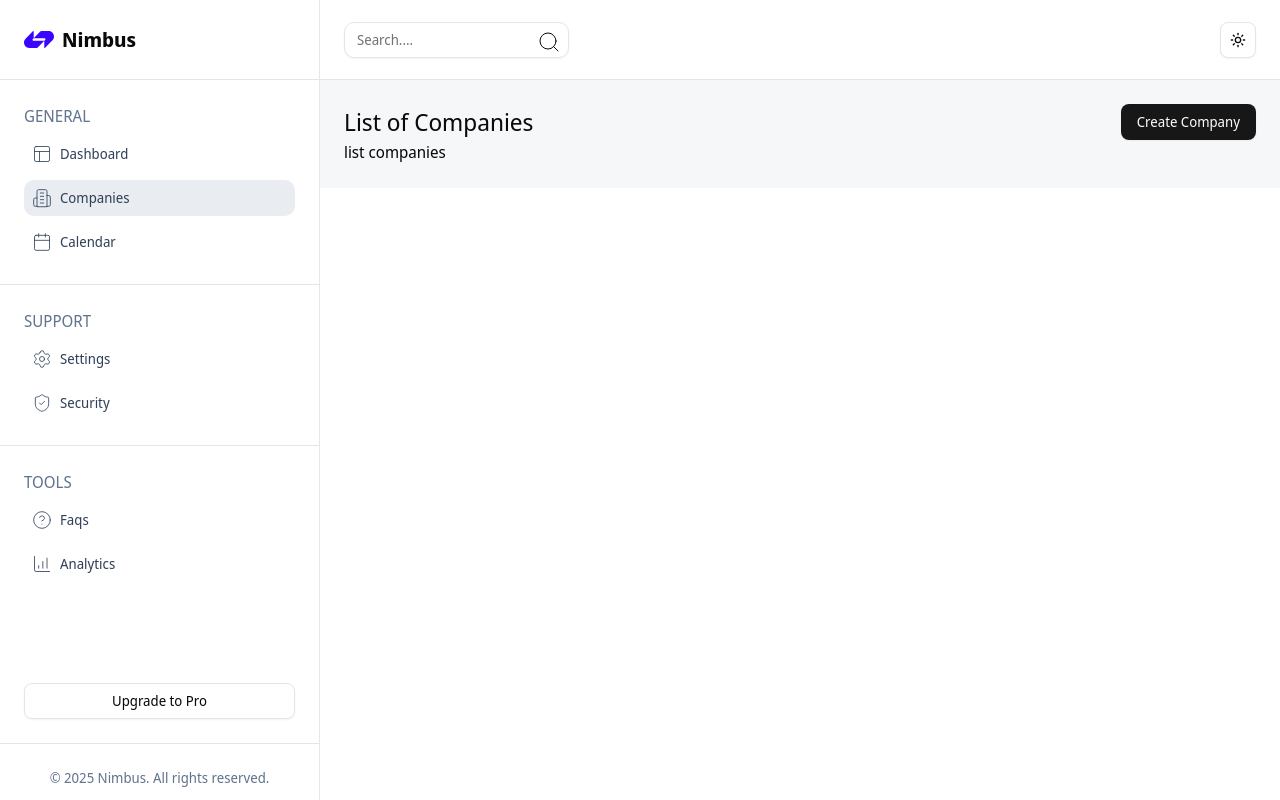
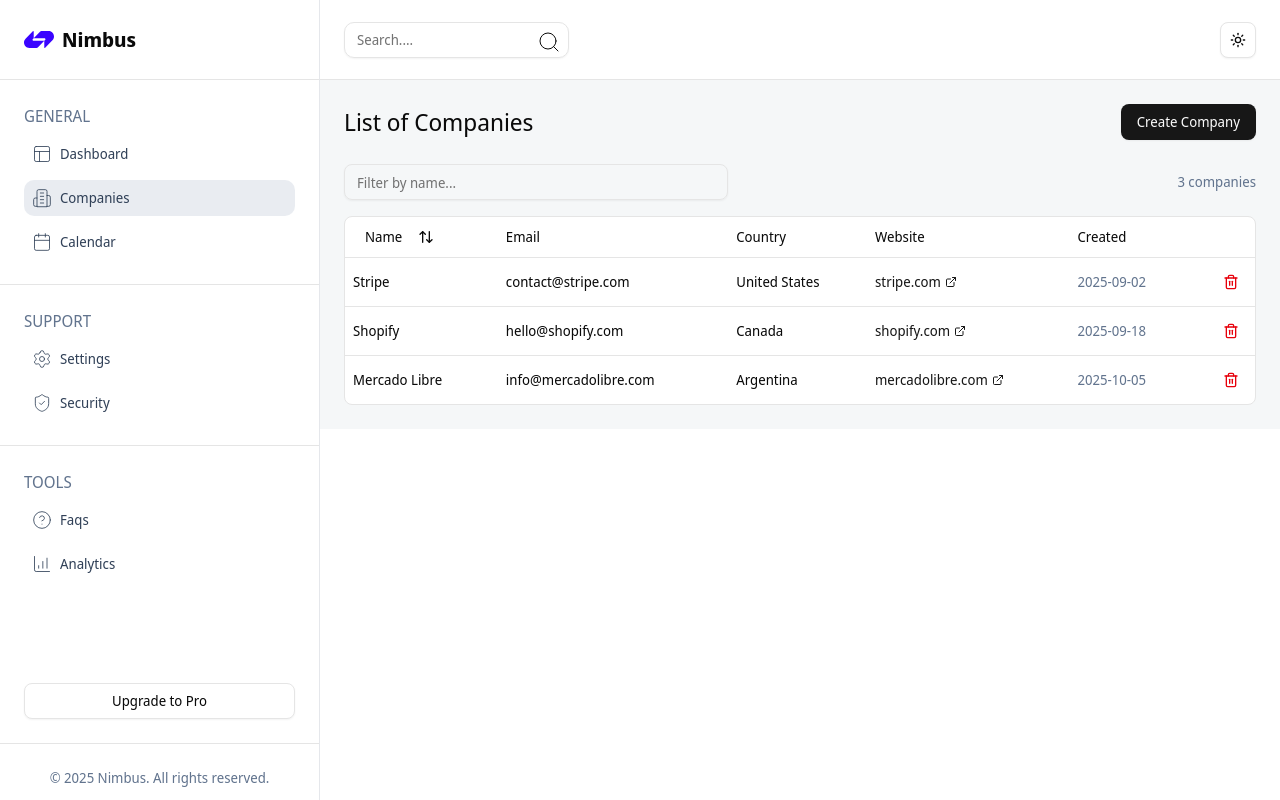
Before and after one commit to JoanMateo77/Dashboard-Empresarial, a Next.js app: page /Companies in a window 1280 px wide. Built offline with nearby package versions, Linux system fonts and the light colour scheme.

Commit message:
formulario para crear companies y tabla con filtro, orden y eliminar

```diff
--- /dev/null
+++ b/app/(routes)/Companies/components/CompaniesList/CompaniesList.tsx
@@ -0,0 +1,201 @@
+"use client";
+
+import * as React from "react";
+import {
+  ColumnDef,
+  ColumnFiltersState,
+  flexRender,
+  getCoreRowModel,
+  getFilteredRowModel,
+  getPaginationRowModel,
+  getSortedRowModel,
+  SortingState,
+  useReactTable,
+} from "@tanstack/react-table";
+import { ArrowUpDown, ExternalLink, Trash2 } from "lucide-react";
+
+import { Button } from "@/components/ui/button";
+import { Input } from "@/components/ui/input";
+import {
+  Table,
+  TableBody,
+  TableCell,
+  TableHead,
+  TableHeader,
+  TableRow,
+} from "@/components/ui/table";
+
+import { useCompanies } from "../../companies-context";
+import { Company } from "../../companies.types";
+
+function formatDate(iso: string) {
+  // Formato determinista (YYYY-MM-DD) para evitar diferencias server/client.
+  return new Date(iso).toISOString().slice(0, 10);
+}
+
+export function CompaniesList() {
+  const { companies, removeCompany, hydrated } = useCompanies();
+  const [sorting, setSorting] = React.useState<SortingState>([]);
+  const [columnFilters, setColumnFilters] = React.useState<ColumnFiltersState>(
+    []
+  );
+
+  const columns = React.useMemo<ColumnDef<Company>[]>(
+    () => [
+      {
+        accessorKey: "name",
+        header: ({ column }) => (
+          <Button
+            variant="ghost"
+            className="px-0"
+            onClick={() =>
+              column.toggleSorting(column.getIsSorted() === "asc")
+            }
+          >
+            Name
+            <ArrowUpDown className="ml-2 h-4 w-4" />
+          </Button>
+        ),
+        cell: ({ row }) => (
+          <span className="font-medium">{row.getValue("name")}</span>
+        ),
+      },
+      {
+        accessorKey: "email",
+        header: "Email",
+        cell: ({ row }) => (
+          <span className="lowercase">{row.getValue("email")}</span>
+        ),
+      },
+      {
+        accessorKey: "country",
+        header: "Country",
+      },
+      {
+        accessorKey: "website",
+        header: "Website",
+        cell: ({ row }) => {
+          const website = row.original.website;
+          if (!website) return <span className="text-slate-400">—</span>;
+          return (
+            <a
+              href={website}
+              target="_blank"
+              rel="noreferrer"
+              className="inline-flex items-center gap-1 text-primary hover:underline"
+            >
+              {website.replace(/^https?:\/\//, "")}
+              <ExternalLink className="h-3 w-3" />
+            </a>
+          );
+        },
+      },
+      {
+        accessorKey: "createdAt",
+        header: "Created",
+        cell: ({ row }) => (
+          <span className="text-slate-500">
+            {formatDate(row.getValue("createdAt"))}
+          </span>
+        ),
+      },
+      {
+        id: "actions",
+        enableHiding: false,
+        cell: ({ row }) => (
+          <div className="text-right">
+            <Button
+              variant="ghost"
+              size="icon"
+              className="h-8 w-8 text-destructive hover:text-destructive"
+              aria-label={`Delete ${row.original.name}`}
+              onClick={() => removeCompany(row.original.id)}
+            >
+              <Trash2 className="h-4 w-4" />
+            </Button>
+          </div>
+        ),
+      },
+    ],
+    [removeCompany]
+  );
+
+  const table = useReactTable({
+    data: companies,
+    columns,
+    onSortingChange: setSorting,
+    onColumnFiltersChange: setColumnFilters,
+    getCoreRowModel: getCoreRowModel(),
+    getPaginationRowModel: getPaginationRowModel(),
+    getSortedRowModel: getSortedRowModel(),
+    getFilteredRowModel: getFilteredRowModel(),
+    state: { sorting, columnFilters },
+  });
+
+  return (
+    <div className="w-full">
+      <div className="flex items-center py-4">
+        <Input
+          placeholder="Filter by name..."
+          value={(table.getColumn("name")?.getFilterValue() as string) ?? ""}
+          onChange={(event) =>
+            table.getColumn("name")?.setFilterValue(event.target.value)
+          }
+          className="max-w-sm"
+        />
+        <span className="ml-auto text-sm text-slate-500">
+          {table.getFilteredRowModel().rows.length} compan
+          {table.getFilteredRowModel().rows.length === 1 ? "y" : "ies"}
+        </span>
+      </div>
+
+      <div className="overflow-hidden rounded-md border bg-background">
+        <Table>
+          <TableHeader>
+            {table.getHeaderGroups().map((headerGroup) => (
+              <TableRow key={headerGroup.id}>
+                {headerGroup.headers.map((header) => (
+                  <TableHead key={header.id}>
+                    {header.isPlaceholder
+                      ? null
+                      : flexRender(
+                          header.column.columnDef.header,
+                          header.getContext()
+                        )}
+                  </TableHead>
+                ))}
+              </TableRow>
+            ))}
+          </TableHeader>
+          <TableBody>
+            {table.getRowModel().rows?.length ? (
+              table.getRowModel().rows.map((row) => (
+                <TableRow key={row.id}>
+                  {row.getVisibleCells().map((cell) => (
+                    <TableCell key={cell.id}>
+                      {flexRender(
+                        cell.column.columnDef.cell,
+                        cell.getContext()
+                      )}
+                    </TableCell>
+                  ))}
+                </TableRow>
+              ))
+            ) : (
+              <TableRow>
+                <TableCell
+                  colSpan={columns.length}
+                  className="h-24 text-center text-slate-500"
+                >
+                  {hydrated
+                    ? "No companies yet. Create your first one."
+                    : "Loading..."}
+                </TableCell>
+              </TableRow>
+            )}
+          </TableBody>
+        </Table>
+      </div>
+    </div>
+  );
+}
--- /dev/null
+++ b/app/(routes)/Companies/components/CompaniesList/index.ts
@@ -0,0 +1 @@
+export * from "./CompaniesList";
--- a/app/(routes)/Companies/components/FormCreateCustomer/FormCreateCustomer.tsx
+++ b/app/(routes)/Companies/components/FormCreateCustomer/FormCreateCustomer.tsx
@@ -1,7 +1,129 @@
-export function FormCreateCustomer() {
+"use client";
+
+import { useState } from "react";
+
+import { Button } from "@/components/ui/button";
+import { Input } from "@/components/ui/input";
+
+import { useCompanies } from "../../companies-context";
+import { NewCompany } from "../../companies.types";
+
+const EMPTY: NewCompany = {
+  name: "",
+  email: "",
+  country: "",
+  website: "",
+  phone: "",
+};
+
+type FormErrors = Partial<Record<keyof NewCompany, string>>;
+
+const EMAIL_RE = /^[^\s@]+@[^\s@]+\.[^\s@]+$/;
+
+export function FormCreateCustomer({ onCreated }: { onCreated?: () => void }) {
+  const { addCompany } = useCompanies();
+  const [values, setValues] = useState<NewCompany>(EMPTY);
+  const [errors, setErrors] = useState<FormErrors>({});
+
+  const setField =
+    (field: keyof NewCompany) =>
+    (event: React.ChangeEvent<HTMLInputElement>) =>
+      setValues((prev) => ({ ...prev, [field]: event.target.value }));
+
+  function validate(): boolean {
+    const next: FormErrors = {};
+    if (!values.name.trim()) next.name = "El nombre es obligatorio";
+    if (!values.email.trim()) next.email = "El email es obligatorio";
+    else if (!EMAIL_RE.test(values.email)) next.email = "Email no valido";
+    if (!values.country.trim()) next.country = "El pais es obligatorio";
+    if (values.website?.trim() && !/^https?:\/\//.test(values.website.trim())) {
+      next.website = "Debe empezar con http:// o https://";
+    }
+    setErrors(next);
+    return Object.keys(next).length === 0;
+  }
+
+  function handleSubmit(event: React.FormEvent<HTMLFormElement>) {
+    event.preventDefault();
+    if (!validate()) return;
+
+    addCompany({
+      name: values.name.trim(),
+      email: values.email.trim(),
+      country: values.country.trim(),
+      website: values.website?.trim() || undefined,
+      phone: values.phone?.trim() || undefined,
+    });
+
+    setValues(EMPTY);
+    setErrors({});
+    onCreated?.();
+  }
+
   return (
-    <div>
-      FormCreateCustomers
-    </div>
-  )
+    <form onSubmit={handleSubmit} className="grid gap-4 sm:grid-cols-2">
+      <Field label="Name" error={errors.name}>
+        <Input
+          value={values.name}
+          onChange={setField("name")}
+          placeholder="Acme Inc."
+        />
+      </Field>
+
+      <Field label="Email" error={errors.email}>
+        <Input
+          type="email"
+          value={values.email}
+          onChange={setField("email")}
+          placeholder="contact@acme.com"
+        />
+      </Field>
+
+      <Field label="Country" error={errors.country}>
+        <Input
+          value={values.country}
+          onChange={setField("country")}
+          placeholder="Spain"
+        />
+      </Field>
+
+      <Field label="Website" error={errors.website}>
+        <Input
+          value={values.website}
+          onChange={setField("website")}
+          placeholder="https://acme.com"
+        />
+      </Field>
+
+      <Field label="Phone">
+        <Input
+          value={values.phone}
+          onChange={setField("phone")}
+          placeholder="+34 600 000 000"
+        />
+      </Field>
+
+      <div className="sm:col-span-2 flex justify-end">
+        <Button type="submit">Create company</Button>
+      </div>
+    </form>
+  );
 }
+
+function Field({
+  label,
+  error,
+  children,
+}: {
+  label: string;
+  error?: string;
+  children: React.ReactNode;
+}) {
+  return (
+    <label className="flex flex-col gap-1.5 text-sm">
+      <span className="font-medium">{label}</span>
+      {children}
+      {error ? <span className="text-xs text-destructive">{error}</span> : null}
+    </label>
+  );
+}
--- a/app/(routes)/Companies/components/HeaderCompanies/HeaderCompanies.tsx
+++ b/app/(routes)/Companies/components/HeaderCompanies/HeaderCompanies.tsx
@@ -9,6 +9,8 @@ import {
   DialogTrigger,
 } from "@/components/ui/dialog"
 import { useState } from "react"
+
+import { FormCreateCustomer } from "../FormCreateCustomer"
 
 export default function HeaderCompanies() {
     const [openModalCreate, setOpenModalCreate] = useState(false)
@@ -28,6 +30,7 @@ export default function HeaderCompanies() {
                     Create and configure your customer
                 </DialogDescription>
             </DialogHeader>
+            <FormCreateCustomer onCreated={() => setOpenModalCreate(false)} />
         </DialogContent>
       </Dialog>
     </div>
--- a/app/(routes)/Companies/page.tsx
+++ b/app/(routes)/Companies/page.tsx
@@ -1,11 +1,20 @@
-import HeaderCompanies from "./components/HeaderCompanies/HeaderCompanies"
+import type { Metadata } from "next";
 
+import HeaderCompanies from "./components/HeaderCompanies/HeaderCompanies";
+import { CompaniesList } from "./components/CompaniesList";
+import { CompaniesProvider } from "./companies-context";
+
+export const metadata: Metadata = {
+  title: "Companies",
+};
 
 export default function CompaniesPage() {
   return (
-    <div>
-       <HeaderCompanies/>
-       <p>list companies</p>
-    </div>
-  )
+    <CompaniesProvider>
+      <div className="space-y-2">
+        <HeaderCompanies />
+        <CompaniesList />
+      </div>
+    </CompaniesProvider>
+  );
 }
```
